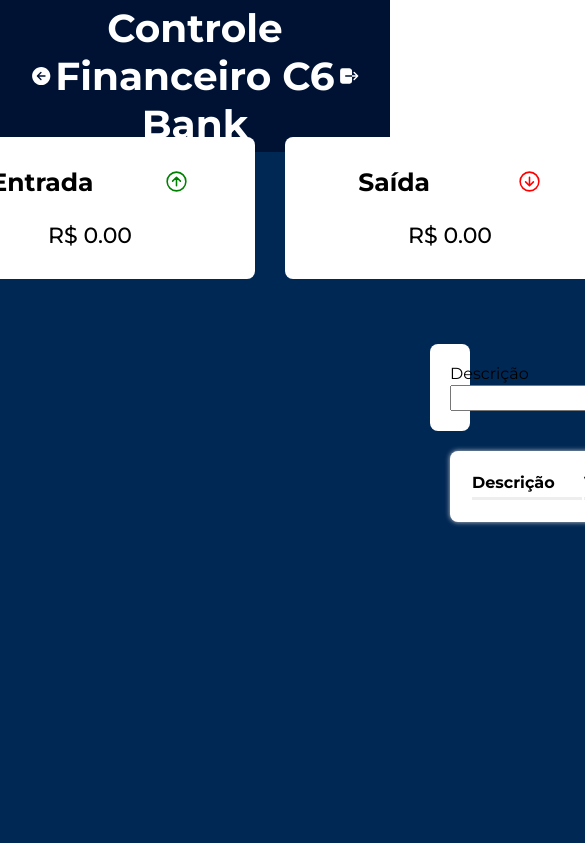
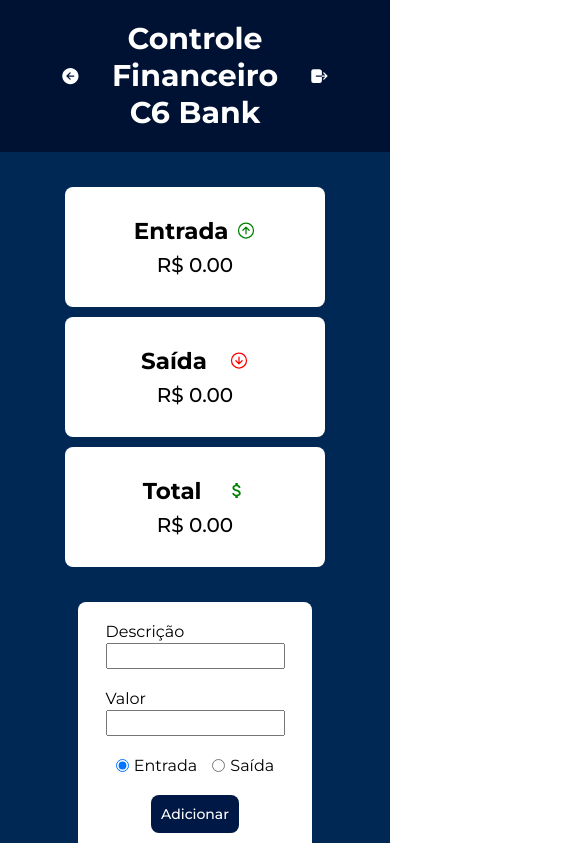
Before and after one commit to danielcampl/finance-dashboard, a React (Create React App) app: page /c6 in a window 390 px wide. Shown: the top 843 px of the page, 585 px wide, since content can reach past the window. Built offline with nearby package versions, Linux system fonts and the light colour scheme.

Commit message:
css-responsive

```diff
--- a/src/components/Cards/Cards.css
+++ b/src/components/Cards/Cards.css
@@ -24,7 +24,7 @@
   padding: 10px;
   text-align: center;
   cursor: pointer;
-  font-weight: 600;
+  font-weight: 400;
 }
 
 /* Estilização do container de botões (mostrado/ocultado dinamicamente) */
@@ -169,3 +169,34 @@
   flex-wrap: wrap;
   gap: 40px;
 }
+
+/* RESPONSIVE DESIGN */
+@media (max-width: 768px) {
+  div.container-banks {
+    padding: 50px 0;
+    width: 100%;
+    height: 100%;
+    display: flex;
+    flex-direction: column;
+    align-items: center;
+    flex-wrap: nowrap;
+    gap: 40px;
+  }
+  div.container-bankcard {
+    width: 70%;
+    height: 140px;
+    gap: 10px;
+  }
+  img.logo-img {
+    width: 20px;
+  }
+  div.container-bankcard h1 {
+    font-size: 20px;
+  }
+  div.total-card {
+    cursor: default;
+  }
+  div.content-value-btn button {
+    width: 90px;
+  }
+}
--- a/src/components/Description/Description.css
+++ b/src/components/Description/Description.css
@@ -58,3 +58,13 @@
      font-weight: 500;
      cursor: pointer;
  }
+
+ @media (max-width: 768px) {
+    div.mid-content {
+        max-width: 60%;
+        justify-content: center;
+        gap: 20px;
+        margin-top: 60px;
+        flex-direction: column;
+    }
+}
--- a/src/components/Finance/Finance.css
+++ b/src/components/Finance/Finance.css
@@ -41,3 +41,31 @@
 .money-down {
     color: red;
 }
+
+@media (max-width: 768px) {
+    div.top-content {
+        width: 100%;
+        flex-direction: column;
+        align-items: center;
+        gap: 100px;
+    }
+    div.values {
+        padding: 30px 65px;
+        margin: -45;
+        gap: 8px;
+    }
+    div.values-content {
+        width: 130px;
+        gap: 0;
+        font-size: 23px;
+    }
+    div.values p {
+        font-size: 20px;
+    }
+    .money-up {
+        width: 20px;
+    }
+    .money-down {
+        width: 20px;
+    }
+}
--- a/src/components/banks/Banks.css
+++ b/src/components/banks/Banks.css
@@ -39,6 +39,7 @@
     color: red;
     gap: 10px;
 }
+
 div.bank-finance-container {
     padding: 30px 450px;
     width: 100%;
@@ -48,3 +49,11 @@
     flex-direction: column;
     gap: 40px;
 }
+
+@media (max-width: 768px) {
+    div.bank-finance-container {
+        padding: 80px 0;
+        width: 100%;
+        gap: 20px;
+    }
+}
--- a/src/pages/Dashboard/Dashboard.css
+++ b/src/pages/Dashboard/Dashboard.css
@@ -132,3 +132,40 @@
   color: red;
   gap: 10px;
 }
+
+/* RESPONSIVE DESIGN */
+@media (max-width: 468px) {
+  div.header-content {
+    width: 100%;
+    padding: 40px;
+    font-size: 20px;
+    justify-content: flex-start;
+  }
+  .logout-icon {
+    width: 100px;
+  }
+  div.container-value-dash {
+    padding: 50px 0;
+    width: 100%;
+    display: flex;
+    justify-content: center;
+  }
+}
+
+@media (min-width: 469px) and (max-width: 768px) {
+  div.header-content {
+    width: 100%;
+    padding: 40px;
+    font-size: 20px;
+    justify-content: flex-start;
+  }
+  .logout-icon {
+    width: 40px;
+  }
+  div.container-value-dash {
+    padding: 50px 0;
+    width: 100%;
+    display: flex;
+    justify-content: center;
+  }
+}
```
